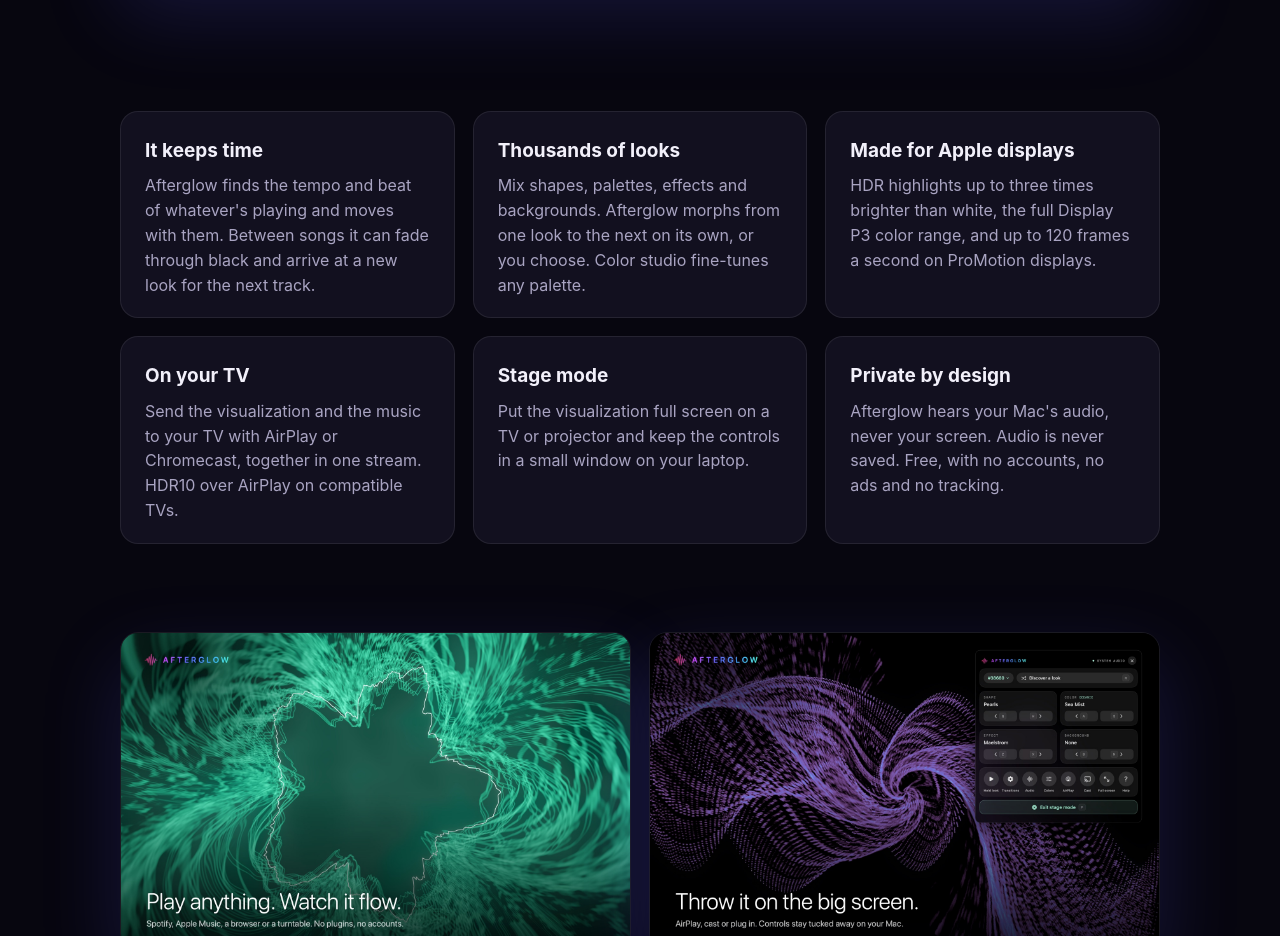
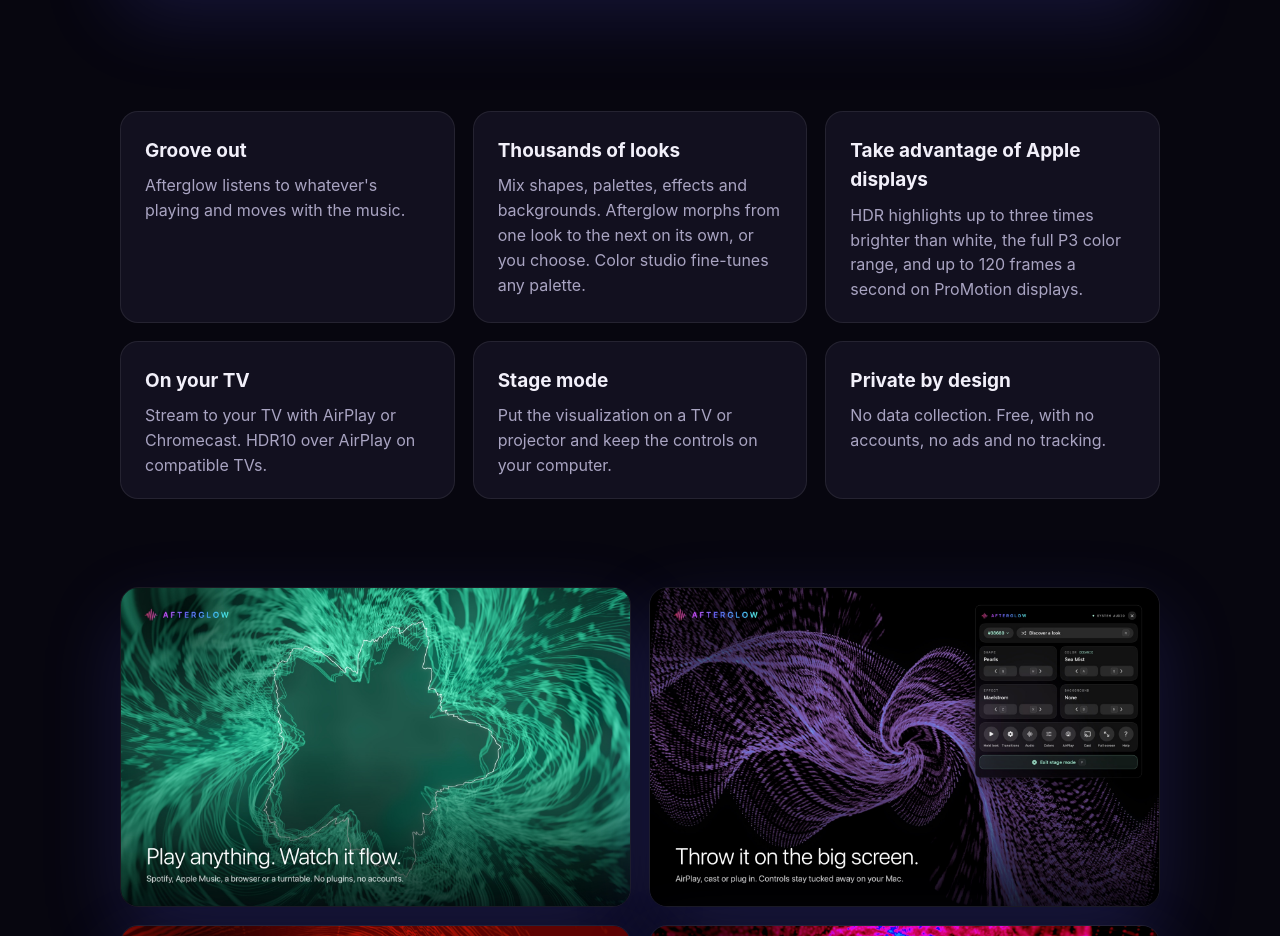
Before and after one commit to ntjcbs/Afterglow_website, a plain HTML site: page index.html in a window 1280 px wide. Shown: the part 1360-2296 px from the top of the page. Drawn offline with Linux system fonts and the light colour scheme.

Commit message:
reword the marketing site

```diff
--- a/index.html
+++ b/index.html
@@ -5,9 +5,14 @@
   <meta name="viewport" content="width=device-width, initial-scale=1">
   <title>Afterglow Music Visualizer for Mac</title>
   <meta name="description" content="Afterglow turns the music playing on your Mac into a light show: glowing trails that move with every beat. Free, with no accounts or ads.">
+  <link rel="canonical" href="https://afterglowvisualizer.com/">
+  <meta property="og:type" content="website">
+  <meta property="og:url" content="https://afterglowvisualizer.com/">
   <meta property="og:title" content="Afterglow Music Visualizer">
   <meta property="og:description" content="Play anything, from Spotify to vinyl, and Afterglow turns the sound into stunning visuals.">
-  <meta property="og:image" content="images/hero.jpg">
+  <meta property="og:image" content="https://afterglowvisualizer.com/images/hero.jpg">
+  <meta property="og:image:alt" content="Afterglow drawing a song in glowing pink trails">
+  <meta name="twitter:card" content="summary_large_image">
   <link rel="icon" href="images/icon-64.png">
   <link rel="apple-touch-icon" href="images/icon-180.png">
   <link rel="stylesheet" href="style.css">
@@ -34,28 +39,28 @@
 
     <section class="features">
       <div class="feature">
-        <h2>It keeps time</h2>
-        <p>Afterglow finds the tempo and beat of whatever's playing and moves with them. Between songs it can fade through black and arrive at a new look for the next track.</p>
+        <h2>Groove out</h2>
+        <p>Afterglow listens to whatever's playing and moves with the music. </p>
       </div>
       <div class="feature">
         <h2>Thousands of looks</h2>
         <p>Mix shapes, palettes, effects and backgrounds. Afterglow morphs from one look to the next on its own, or you choose. Color studio fine-tunes any palette.</p>
       </div>
       <div class="feature">
-        <h2>Made for Apple displays</h2>
-        <p>HDR highlights up to three times brighter than white, the full Display P3 color range, and up to 120 frames a second on ProMotion displays.</p>
+        <h2>Take advantage of Apple displays</h2>
+        <p>HDR highlights up to three times brighter than white, the full P3 color range, and up to 120 frames a second on ProMotion displays.</p>
       </div>
       <div class="feature">
         <h2>On your TV</h2>
-        <p>Send the visualization and the music to your TV with AirPlay or Chromecast, together in one stream. HDR10 over AirPlay on compatible TVs.</p>
+        <p>Stream to your TV with AirPlay or Chromecast. HDR10 over AirPlay on compatible TVs.</p>
       </div>
       <div class="feature">
         <h2>Stage mode</h2>
-        <p>Put the visualization full screen on a TV or projector and keep the controls in a small window on your laptop.</p>
+        <p>Put the visualization on a TV or projector and keep the controls on your computer.</p>
       </div>
       <div class="feature">
         <h2>Private by design</h2>
-        <p>Afterglow hears your Mac's audio, never your screen. Audio is never saved. Free, with no accounts, no ads and no tracking.</p>
+        <p>No data collection. Free, with no accounts, no ads and no tracking.</p>
       </div>
     </section>
 
--- a/style.css
+++ b/style.css
@@ -26,6 +26,7 @@ body {
 
 a { color: var(--link); text-decoration: none; }
 a:hover { text-decoration: underline; }
+a:focus-visible, summary:focus-visible { outline: 2px solid var(--link); outline-offset: 4px; }
 
 img { max-width: 100%; height: auto; display: block; }
 
@@ -73,7 +74,7 @@ img { max-width: 100%; height: auto; display: block; }
 .page h1 { font-size: clamp(32px, 5vw, 44px); letter-spacing: -0.02em; line-height: 1.1; margin: 0 0 8px; }
 .page .lede { color: var(--muted); margin: 0 0 40px; }
 .page h2 { font-size: 21px; margin: 40px 0 8px; }
-.page p, .page li { color: #d9d5ea; }
+.page p, .page li { color: #d9d5ea; overflow-wrap: anywhere; }
 .page ul { padding-left: 22px; }
 .contact { background: var(--surface); border: 1px solid var(--border); border-radius: var(--radius); padding: 22px 24px; }
 .contact p { margin: 0; }
```
Also changed, not shown: privacy.html (+1 -0 lines), support.html (+1 -0 lines), 3 other files.
